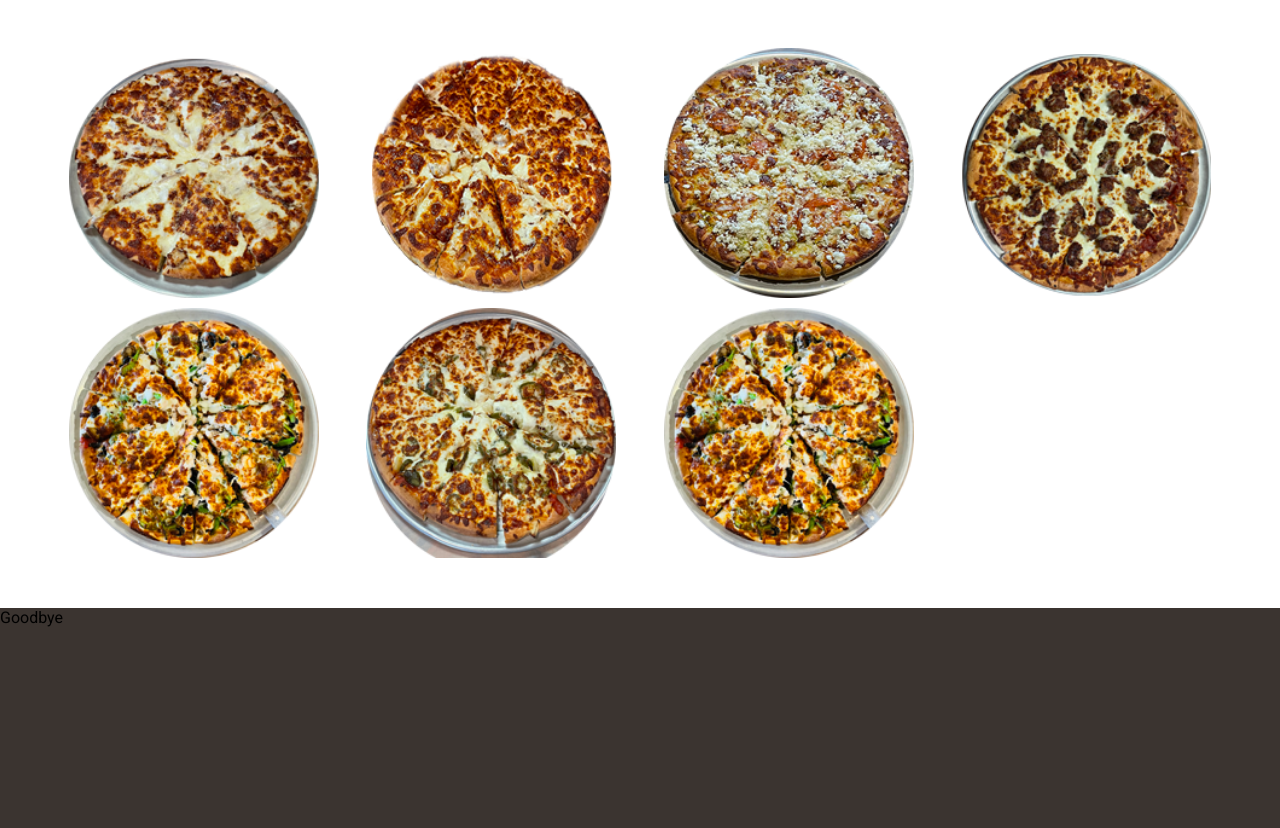
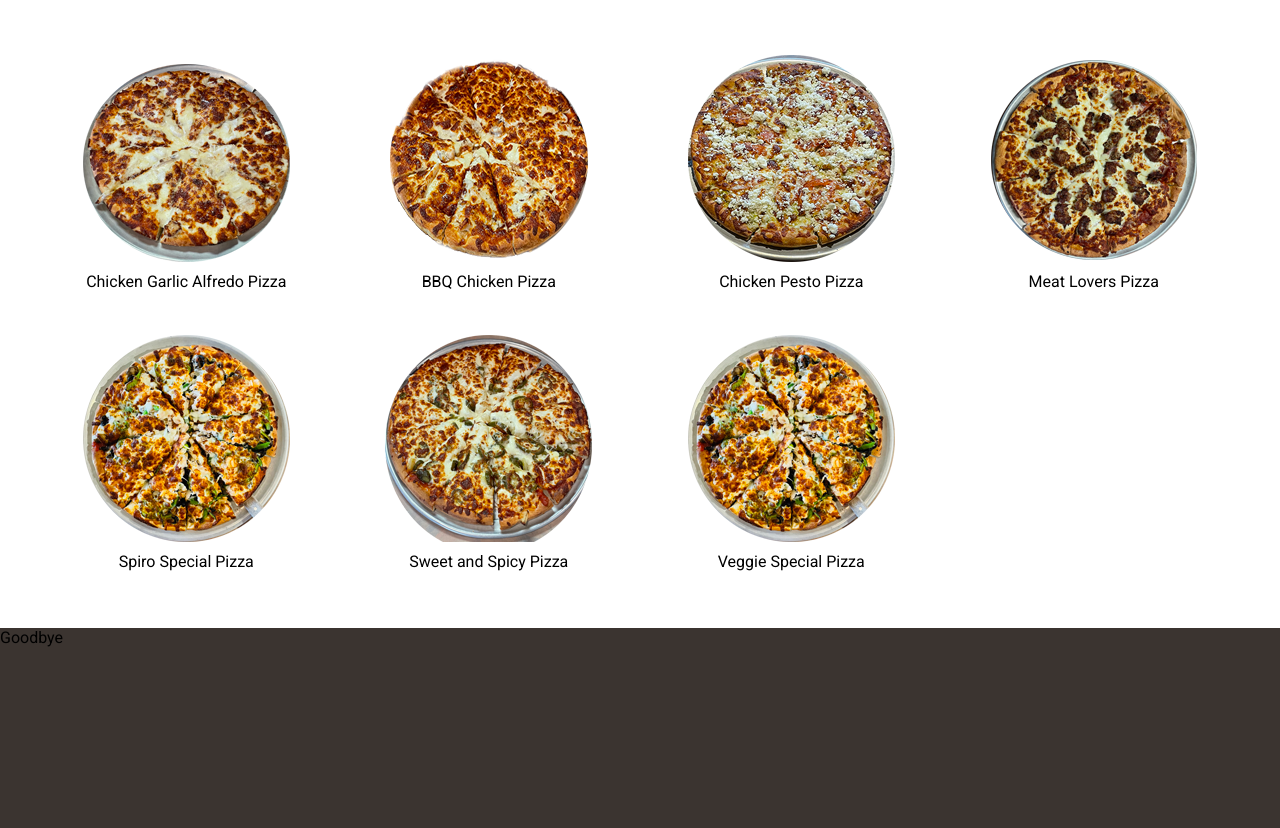
Before and after one commit to peter-bachowski/Project-Restaurant-Page, a website built with webpack: page src/template.html in a window 1280 px wide. Shown: the part 502-1330 px from the top of the page. Built offline with nearby package versions, Linux system fonts and the light colour scheme.

Commit message:
Format the menu divs and align

```diff
--- a/src/makeGridForMenu.js
+++ b/src/makeGridForMenu.js
@@ -7,19 +7,39 @@ function makeGridForMenu () {
     gridContainer.classList.add('gridContainer');
     mainContent2.appendChild(gridContainer);
 
+    const menuElement = document.createElement('div');
+    const menuElementImg = document.createElement('img');
+    const menuElementTitle = document.createElement('div');
+
+    menuElement.appendChild(menuElementImg);
+    menuElement.appendChild(menuElementTitle);
+
     for (let i = 0; i <= menuSize; i++){
-        menuArray[i] = document.createElement('div');
+        menuArray[i] = menuElement.cloneNode(true);
         menuArray[i].classList.add('menuElement');
         gridContainer.appendChild(menuArray[i]);
     }
 
-    menuArray[0].style.backgroundImage = "url('../src/assets/images/chicken-alfredo.png')";
-    menuArray[1].style.backgroundImage = "url('../src/assets/images/BBQ-chicken-pizza-1.png')";
-    menuArray[2].style.backgroundImage = "url('../src/assets/images/chicken-pesto-pizza.png')";
-    menuArray[3].style.backgroundImage = "url('../src/assets/images/meat-lover-pizza.png')";
-    menuArray[4].style.backgroundImage = "url('../src/assets/images/spiro-special.png')";
-    menuArray[5].style.backgroundImage = "url('../src/assets/images/SWEETSPICY.png')";
-    menuArray[6].style.backgroundImage = "url('../src/assets/images/veggie-special.png')";
+    menuArray[0].firstChild.src = '../src/assets/images/chicken-alfredo.png';
+    menuArray[0].lastChild.innerText = 'Chicken Garlic Alfredo Pizza';
+
+    menuArray[1].firstChild.src = '../src/assets/images/BBQ-chicken-pizza-1.png';
+    menuArray[1].lastChild.innerText = 'BBQ Chicken Pizza';
+
+    menuArray[2].firstChild.src = '../src/assets/images/chicken-pesto-pizza.png';
+    menuArray[2].lastChild.innerText = 'Chicken Pesto Pizza';
+
+    menuArray[3].firstChild.src = '../src/assets/images/meat-lover-pizza.png';
+    menuArray[3].lastChild.innerText = 'Meat Lovers Pizza';
+
+    menuArray[4].firstChild.src = '../src/assets/images/spiro-special.png';
+    menuArray[4].lastChild.innerText = 'Spiro Special Pizza';
+
+    menuArray[5].firstChild.src = '../src/assets/images/SWEETSPICY.png';
+    menuArray[5].lastChild.innerText = 'Sweet and Spicy Pizza';
+
+    menuArray[6].firstChild.src = '../src/assets/images/veggie-special.png';
+    menuArray[6].lastChild.innerText = 'Veggie Special Pizza';
 }
 
 export default makeGridForMenu;
--- a/src/styles/main.scss
+++ b/src/styles/main.scss
@@ -89,15 +89,22 @@ a {
     padding: 50px;
     display: inline-grid;
     grid-template-columns: repeat(auto-fill, minmax(250px, 1fr));
-    grid-gap: 10px;
+    grid-gap: 30px;
     width: 100%;
-    height: 100%;
+    height: auto;
     justify-items: center;
 }
 
 .menuElement {
     width: $menuItemDimension;
     height: $menuItemDimension;
-    background-position: center;
-    background-size: 100%;
+    display: flex;
+    flex-direction: column;
+    justify-content: center;
+    align-items: center;
+    gap: 10px;
 }
+
+.menuElement :last-child {
+    text-align: center;
+}
```
Also changed, not shown: dist/main.js, 1 other file.
